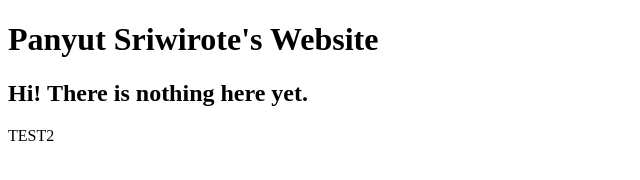
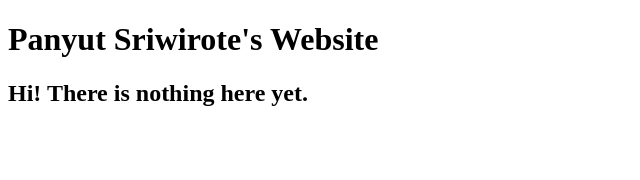
Before and after one commit to PanyutSriwirote/PanyutSriwirote.github.io, a plain HTML site: page index.html in a window 1280 px wide. Shown: the full height of the page, 0-640 px from the left. Drawn offline with Linux system fonts and the light colour scheme.

Commit message:
undo test

```diff
--- a/index.html
+++ b/index.html
@@ -8,6 +8,5 @@
     <body>
         <h1>Panyut Sriwirote's Website</h1>
         <h2>Hi! There is nothing here yet.</h2>
-        <p>TEST2</p>
     </body>
 </html>
```
